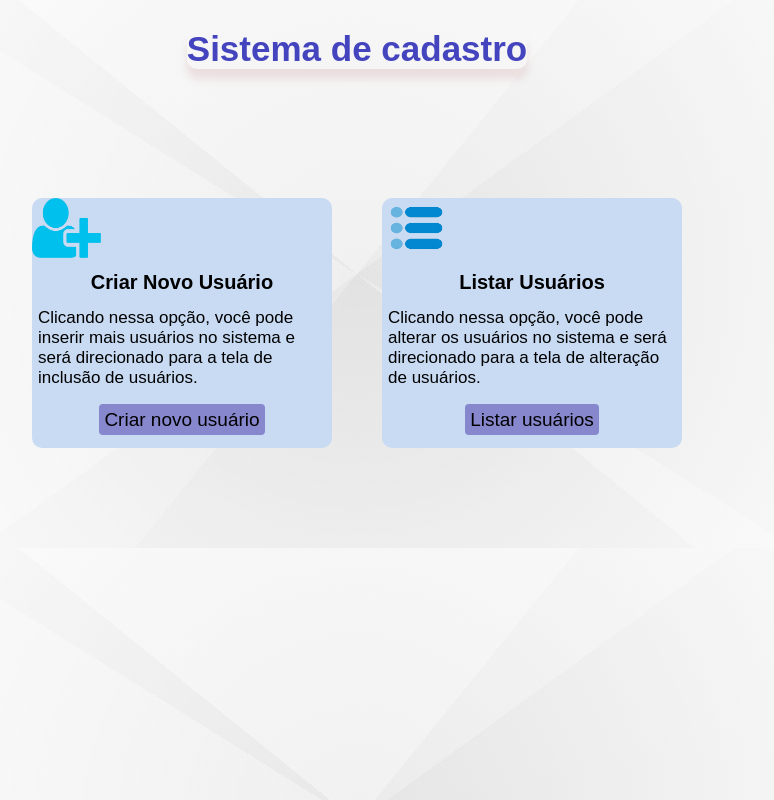
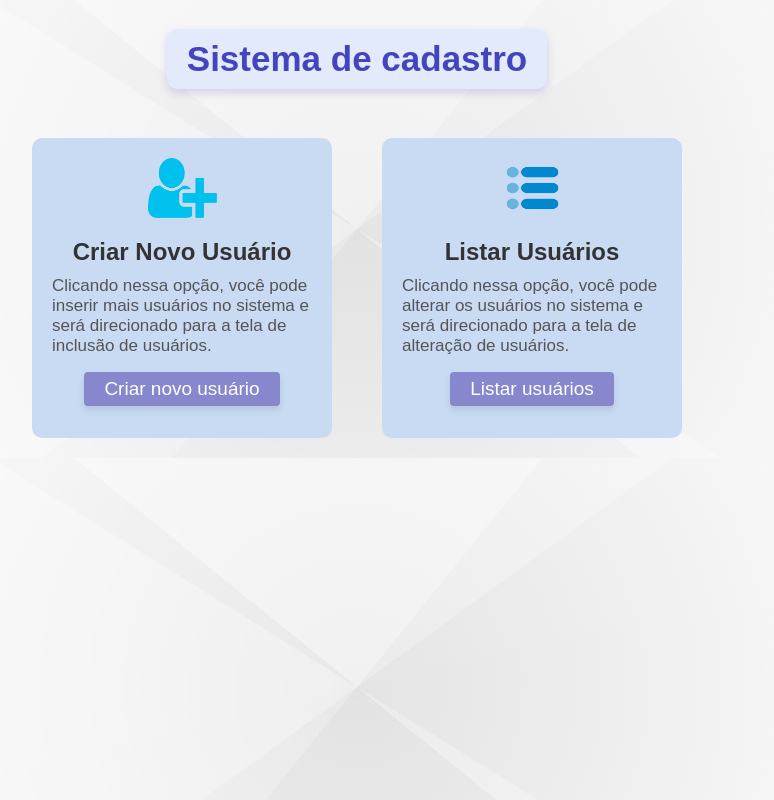
Before and after one commit to ViniciusBitencourt98/TelaCadastro, a PHP site: page / in a window 1280 px wide. Shown: the whole page, without its empty margins (283-1057 px from the left). Run offline with PHP 8.4, Linux system fonts and the light colour scheme.

Commit message:
Ajustes no estilo da página.

```diff
--- a/css/style.css
+++ b/css/style.css
@@ -4,115 +4,155 @@ body{
     font-family: arial;
     background-image: radial-gradient(circle at center center, transparent,rgb(255,255,255)),linear-gradient(309deg, rgba(90, 90, 90,0.05) 0%, rgba(90, 90, 90,0.05) 50%,rgba(206, 206, 206,0.05) 50%, rgba(206, 206, 206,0.05) 100%),linear-gradient(39deg, rgba(13, 13, 13,0.05) 0%, rgba(13, 13, 13,0.05) 50%,rgba(189, 189, 189,0.05) 50%, rgba(189, 189, 189,0.05) 100%),linear-gradient(144deg, rgba(249, 249, 249,0.05) 0%, rgba(249, 249, 249,0.05) 50%,rgba(111, 111, 111,0.05) 50%, rgba(111, 111, 111,0.05) 100%),linear-gradient(166deg, rgba(231, 231, 231,0.05) 0%, rgba(231, 231, 231,0.05) 50%,rgba(220, 220, 220,0.05) 50%, rgba(220, 220, 220,0.05) 100%),linear-gradient(212deg, rgba(80, 80, 80,0.05) 0%, rgba(80, 80, 80,0.05) 50%,rgba(243, 243, 243,0.05) 50%, rgba(243, 243, 243,0.05) 100%),radial-gradient(circle at center center, hsl(107,19%,100%),hsl(107,19%,100%));
 }
-.navbar{
+.navbar {
     display: flex;
     justify-content: flex-start;
+    align-items: center;
     height: 30px;
     background-color: #c8dbf3;
     gap: 30px;
+    padding: 0 20px; /* Adicionei padding para melhor espaçamento interno */
+    box-shadow: 0 2px 4px rgba(0, 0, 0, 0.1); /* Adicionei sombra para profundidade */
 }
-.nav-link{
+.nav-link {
     border: 0;
-    padding-inline: 15px;
+    padding: 5px 15px; /* Ajustei o padding para mais espaço */
     text-decoration: none;
     display: flex;
     align-items: center;
     background-color: rgb(135, 135, 206);
-    color: #000;
-    border-radius: 3px;
-    border: 1px solid #000;
+    color: #fff; /* Mudei a cor para branco para melhor contraste */
+    border-radius: 5px; /* Aumentei o border-radius para cantos mais suaves */
+    transition: background-color 0.3s ease, transform 0.3s ease; /* Adicionei transições suaves */
 }
-.nav-link:hover{
-    background-color: rgb(85, 85, 156);
-}
-.titulo-home{
+.titulo-home {
     text-align: center;
     padding: 0;
     display: flex;
     justify-content: center;
     width: 100%;
 }
-.titulo{
-    display: flex;
-    flex-wrap: nowrap;
+
+.titulo {
     font-size: 35px;
     color: rgb(68, 68, 190);
-    width: auto;
     border-radius: 10px;
-    box-shadow: 0 10px 8px rgba(146, 15, 15, 0.1);
+    box-shadow: 0 4px 8px rgba(68, 68, 190, 0.2); /* Ajustei a sombra para combinar com a cor do texto */
+    padding: 10px 20px; /* Adicionei padding para espaçamento interno */
+    background-color: #e3eafc; /* Adicionei um fundo para destacar o título */
+    transition: transform 0.3s ease; /* Adicionei uma transição suave */
 }
-.menu{
+.menu {
     display: flex;
-    height: 450px;
+    flex-wrap: wrap;
+    height: auto;
     justify-content: center;
     align-items: center;
     gap: 50px;
+    padding: 20px;
 }
-.menu-1{
 
-    height: 250px;
+.menu-1 {
+    height: 300px;
     width: 300px;
     text-align: center;
     border-radius: 10px;
     background-color: #c8dbf3;
+    transition: transform 0.3s ease, box-shadow 0.3s ease;
+    overflow: hidden;
+    position: relative;
+}
 
+.menu-1:hover {
+    box-shadow: 0 10px 20px rgba(0, 0, 0, 0.1);
+    transform: translateY(-10px);
 }
-.menu-1:hover{
-    box-shadow: 50px 20px 20px rgb(181, 181, 214);
+
+.menu-1 h1 {
+    font-size: 24px;
+    font-family: 'Arial', sans-serif;
+    margin: 20px 0 10px;
+    color: #333;
 }
-.menu-1 h1{
-    font-size: 20px;
-    font-family: arial;
 
+.menu-1 p {
+    font-family: 'Arial', sans-serif;
+    font-size: 17px;
+    height: auto;
+    text-align: left;
+    margin: 6px 20px;
+    color: #555;
 }
-.menu-logo{
+
+.menu-logo {
     height: 60px;
     display: flex;
-    text-align: start;
+    justify-content: center;
+    align-items: center;
+    margin-top: 20px;
 }
-.menu-1 p{
-    font-family: 'arial';
-    font-size: 17px;
-    height: 85px;
-    text-align:left;
-    margin: 6px;
+
+.menu-logo img {
+    max-height: 100%;
+    max-width: 100%;
 }
-.menu-1 a{
+
+@media (max-width: 768px) {
+    .menu-1 {
+        width: 100%;
+        height: auto;
+    }
+}
+
+.menu-1 a {
     text-decoration: none;
-    padding: 5px;
-    margin: 8px;
+    padding: 6px 20px;
     border-radius: 4px;
     background-color: rgb(135, 135, 206);
-    color: #000;
-    font-family: 'arial';
+    color: #fff;
+    font-family: 'Arial', sans-serif;
     font-size: 19px;
+    display: inline-block;
+    box-shadow: 0 4px 6px rgba(0, 0, 0, 0.1);
+    transition: background-color 0.3s ease, box-shadow 0.3s ease, transform 0.3s ease;
 }
-.menu-1 a:hover{
-    background-color: rgb(85, 85, 156);
+
+.menu-1 a:hover {
+    background-color: rgb(115, 115, 186);
+    box-shadow: 0 6px 8px rgba(0, 0, 0, 0.15);
+    transform: translateY(-2px);
 }
 .area-botao{
     height: 40px;
     padding-top: 10px;
 }
-.titulo-page{
+.titulo-page {
     display: flex;
     gap: 200px;
     height: 70px;
+    align-items: center; /* Centraliza verticalmente o conteúdo */
+    padding: 0 20px; /* Adicionei padding para espaçamento interno */
 }
-.titulo-page h1{
+
+.titulo-page h1 {
     font-size: 25px;
-    font-family: 'arial';
+    font-family: 'Arial', sans-serif;
     color: rgb(68, 68, 190);
+    margin: 0; /* Removi a margem padrão */
+    padding: 0; /* Removi o padding padrão */
 }
-.titulo-page-logo{
+
+.titulo-page-logo {
     width: 400px;
     display: flex;
     justify-content: space-evenly;
     align-items: center;
     padding: 0;
 }
-.titulo-page-logo img{
+
+.titulo-page-logo img {
     height: 50px;
+    transition: transform 0.3s ease; /* Adicionei transição suave */
 }
 .titulo-page-logo a {
     display: flex;
```
Also changed, not shown: other parts of css/style.css (+98 -47 lines). Lines whose indentation alone changed are shown as unchanged.
